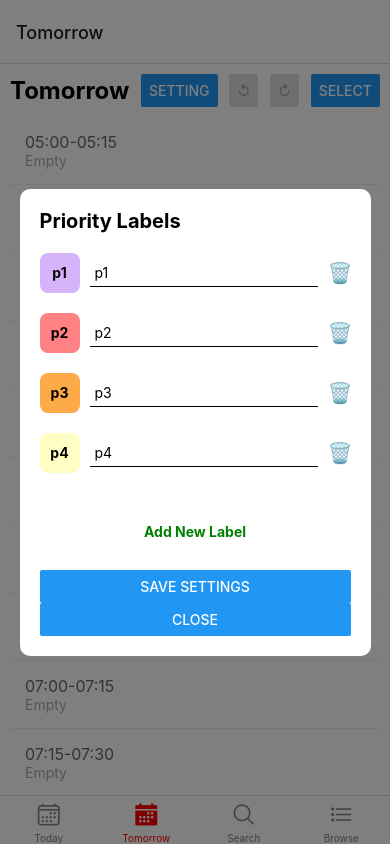
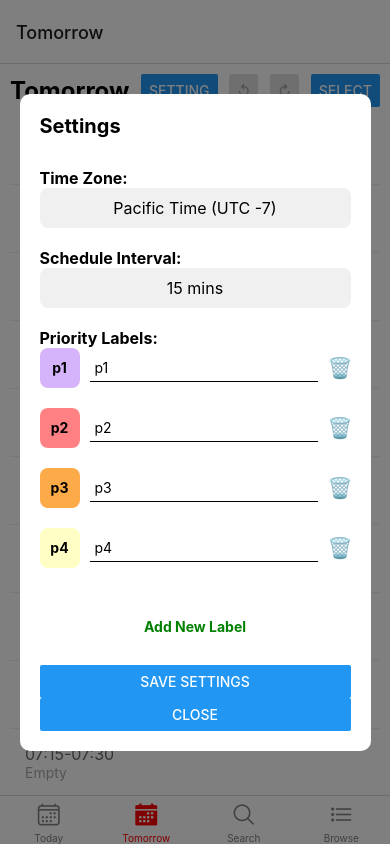
Before and after one commit to izzyjhuang/todolist, a React Native app: screen /Tomorrow in a window 390 px wide. Both pictures are taken after a click on the button "SETTING". Built offline with nearby package versions, Linux system fonts and the light colour scheme.

Commit message:
customizable interval

```diff
--- a/components/SettingsModal.js
+++ b/components/SettingsModal.js
@@ -2,6 +2,14 @@
 
 import React, { useState } from 'react';
 import { View, Text, Modal, Button, StyleSheet, TextInput, TouchableOpacity } from 'react-native';
+
+// List of time zones with their respective UTC offsets
+const timeZoneList = [
+  { label: "Pacific Time (UTC -7)", value: "PST" },
+  { label: "Mountain Time (UTC -6)", value: "MST" },
+  { label: "Central Time (UTC -5)", value: "CST" },
+  { label: "Eastern Time (UTC -4)", value: "EST" },
+];
 
 const SettingsModal = ({
   visible,
@@ -13,6 +21,9 @@ const SettingsModal = ({
   updateTimeBlocks,
 }) => {
   const [colorPaletteVisible, setColorPaletteVisible] = useState(null); // Track the visible color palette
+  const [intervalVisible, setIntervalVisible] = useState(false); // Track schedule interval dropdown
+  const [timeZoneVisible, setTimeZoneVisible] = useState(false); // Track time zone dropdown
+  const [selectedTimeZone, setSelectedTimeZone] = useState('PST'); // Default to Pacific Time
 
   const handleSaveSettings = () => {
     updateTimeBlocks(timeInterval);
@@ -24,7 +35,7 @@ const SettingsModal = ({
     const newKey = `p${Object.keys(customPriorities).length + 1}`;
     setCustomPriorities((prev) => ({
       ...prev,
-      [newKey]: { label: newKey, color: '#D3D3D3' }, // Default to yellow
+      [newKey]: { label: newKey, color: '#D3D3D3' }, // Default to grey
     }));
   };
 
@@ -39,7 +50,7 @@ const SettingsModal = ({
 
   // Render the color palette
   const renderColorPalette = (priorityKey) => {
-    const colors = ['#D6B4FC', '#FF8184', '#FDAA48', '#FFFFC5', '#D1FFBD', '90D5FF', 'D3D3D3'];
+    const colors = ['#D6B4FC', '#FF8184', '#FDAA48', '#FFFFC5', '#D1FFBD', '#90D5FF', '#D3D3D3'];
 
     return (
       <View style={styles.colorPalette}>
@@ -99,11 +110,77 @@ const SettingsModal = ({
     );
   };
 
+  // Schedule Interval Selector (similar to color palette)
+  const renderIntervalOptions = () => {
+    const intervals = [10, 15, 20, 30];
+
+    return (
+      <View style={styles.intervalPalette}>
+        {intervals.map((interval) => (
+          <TouchableOpacity
+            key={interval}
+            style={styles.intervalOption}
+            onPress={() => {
+              setTimeInterval(interval);
+              setIntervalVisible(false); // Hide interval options after selection
+            }}
+          >
+            <Text style={styles.intervalText}>{`${interval} mins`}</Text>
+          </TouchableOpacity>
+        ))}
+      </View>
+    );
+  };
+
+  // Time Zone Selector (similar to schedule interval)
+  const renderTimeZoneOptions = () => {
+    return (
+      <View style={styles.timeZonePalette}>
+        {timeZoneList.map((zone) => (
+          <TouchableOpacity
+            key={zone.value}
+            style={styles.timeZoneOption}
+            onPress={() => {
+              setSelectedTimeZone(zone.value);
+              setTimeZoneVisible(false); // Hide time zone options after selection
+            }}
+          >
+            <Text style={styles.intervalText}>{zone.label}</Text>
+          </TouchableOpacity>
+        ))}
+      </View>
+    );
+  };
+
   return (
     <Modal visible={visible} animationType="slide" transparent={true}>
       <View style={styles.modalContainer}>
         <View style={styles.modalContent}>
-          <Text style={styles.header}>Priority Labels</Text>
+          <Text style={styles.header}>Settings</Text>
+
+          {/* Time Zone Selector */}
+          <Text style={styles.subHeader}>Time Zone:</Text>
+          <TouchableOpacity
+            style={styles.intervalButton}
+            onPress={() => setTimeZoneVisible((prev) => !prev)}
+          >
+            <Text style={styles.intervalButtonText}>
+              {timeZoneList.find((tz) => tz.value === selectedTimeZone)?.label}
+            </Text>
+          </TouchableOpacity>
+          {timeZoneVisible && renderTimeZoneOptions()}
+
+          {/* Schedule Interval Selector */}
+          <Text style={styles.subHeader}>Schedule Interval:</Text>
+          <TouchableOpacity
+            style={styles.intervalButton}
+            onPress={() => setIntervalVisible((prev) => !prev)}
+          >
+            <Text style={styles.intervalButtonText}>{`${timeInterval} mins`}</Text>
+          </TouchableOpacity>
+          {intervalVisible && renderIntervalOptions()}
+
+          <Text style={styles.subHeader}>Priority Labels:</Text>
 
           {/* Render priority buttons */}
           {Object.keys(customPriorities).map(renderPriorityButton)}
@@ -142,8 +219,55 @@ const styles = StyleSheet.create({
     fontWeight: 'bold',
     marginBottom: 20,
   },
+  subHeader: {
+    fontSize: 16,
+    fontWeight: 'bold',
+    marginTop: 10,
+  },
+  picker: {
+    height: 50,
+    width: '100%',
+    marginBottom: 20,
+  },
+  intervalButton: {
+    backgroundColor: '#f0f0f0',
+    padding: 10,
+    alignItems: 'center',
+    borderRadius: 8,
+    marginBottom: 10,
+  },
+  intervalButtonText: {
+    fontSize: 16,
+    color: 'black',
+  },
+  intervalPalette: {
+    flexDirection: 'row',
+    marginBottom: 20,
+    justifyContent: 'space-between',
+  },
+  intervalOption: {
+    padding: 10,
+    backgroundColor: '#e0e0e0',
+    borderRadius: 8,
+  },
+  timeZonePalette: {
+    flexDirection: 'column',
+    marginBottom: 20,
+
+    // justifyContent: 'space-between',
+  },
+  timeZoneOption: {
+    padding: 10,
+    backgroundColor: '#e0e0e0',
+    borderRadius: 8,
+    marginVertical: 2,
+  },
+  intervalText: {
+    fontSize: 16,
+    color: 'black',
+  },
   priorityBlock: {
-    marginBottom: 20, // Add some space between priority blocks
+    marginBottom: 20,
   },
   priorityRow: {
     flexDirection: 'row',
@@ -186,7 +310,7 @@ const styles = StyleSheet.create({
   colorPalette: {
     flexDirection: 'row',
     marginTop: 10,
-    justifyContent: 'center', // Center the color options horizontally
+    justifyContent: 'center',
   },
   colorOption: {
     width: 30,
```
Also changed, not shown: screens/TomorrowScreen.js (indentation only).
